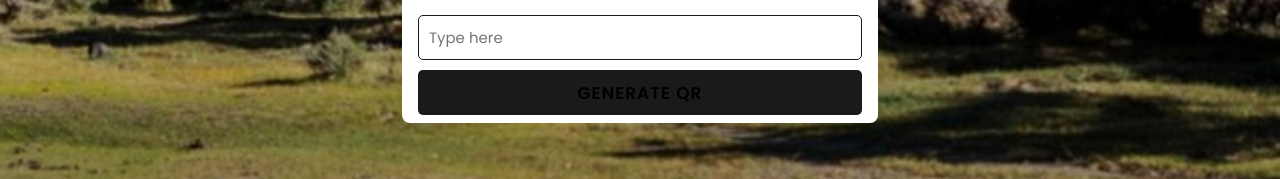
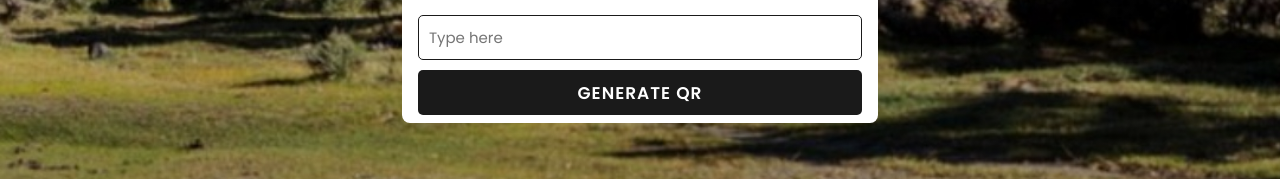
Before and after one commit to vishalkrishna8/QR-code-generator, a plain HTML site: page index.html in a window 1280 px wide. Shown: the part 377-556 px from the top of the page. Drawn offline with Linux system fonts and the light colour scheme.

Commit message:
Update style.css

```diff
--- a/style.css
+++ b/style.css
@@ -77,7 +77,7 @@ header p{
     font-weight: 550;
     letter-spacing: 1px;
     background: rgb(26, 26,26);
-    color: #fgf;
+    color: #fff;
 }
 .wrapper .qr-code{
     display: flex;
```
